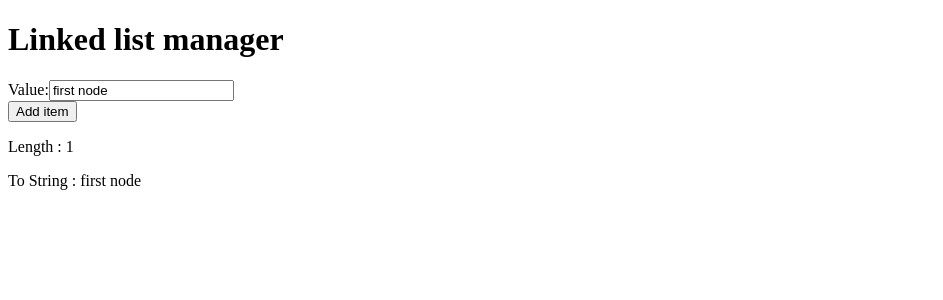
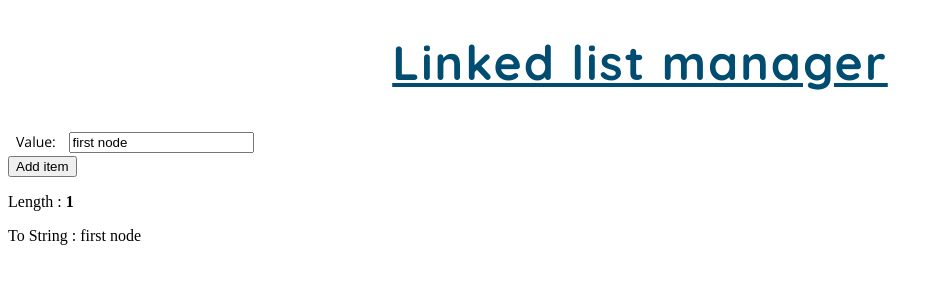
Before and after one commit to guillaume-gomez/linkedListTDD, a React app: page / in a window 1280 px wide. Shown: the top 300 px of the page, without its empty margins (0-943 px from the left). Built offline with nearby package versions, Linux system fonts and the light colour scheme.

Commit message:
Update style

```diff
--- a/index.html
+++ b/index.html
@@ -3,6 +3,8 @@
     <head>
         <meta charset="UTF-8" />
         <title>Hello React!</title>
+        <link href="https://fonts.googleapis.com/css?family=Open+Sans:400,600,700&display=swap" rel="stylesheet">
+        <link href="https://fonts.googleapis.com/css?family=Quicksand:400,500,600,700,800&display=swap" rel="stylesheet">
     </head>
     <body>
         <div id="example"></div>
--- a/src/components/LinkedListManager.tsx
+++ b/src/components/LinkedListManager.tsx
@@ -1,4 +1,4 @@
-import React, { useState } from 'react';
+import React, { useState } from "react";
 import {
   createLinkedList,
   append,
@@ -8,7 +8,7 @@ import {
   length,
   toMap,
   updateNode,
-  Node,
+  Node
 } from "../LinkedList";
 import { NodeLinkedList } from "./NodeLinkedList";
 
@@ -18,16 +18,15 @@ import { NodeLinkedList } from "./NodeLinkedList";
 let linkedList = createLinkedList("first node");
 
 export const LinkedListManager = () => {
-
   const [nodeArray, setNodeArray] = useState([linkedList.head]);
 
   function addItem() {
     const newNode = append(linkedList, "another node");
     // a better solution would be to use createNode...
-    setNodeArray([...nodeArray, newNode])
+    setNodeArray([...nodeArray, newNode]);
   }
 
-  function updateNodeItem(node: Node, newNode : Node, nodeIndex: number ) {
+  function updateNodeItem(node: Node, newNode: Node, nodeIndex: number) {
     // const newNodes = nodeArray.map((node, index) => {
     //   if(index === nodeIndex) {
     //     return newNode;
@@ -38,7 +37,7 @@ export const LinkedListManager = () => {
 
     // or though update linkedList
     updateNode(node, newNode.value);
-    setNodeArray(toMap(linkedList))
+    setNodeArray(toMap(linkedList));
   }
 
   function removeNode(nodeBefore: Node) {
@@ -53,28 +52,46 @@ export const LinkedListManager = () => {
 
   return (
     <div>
-      <div>
+      <div
+        style={{
+          textAlign: "center",
+          fontFamily: "Quicksand",
+          fontSize: "24px",
+          letterSpacing: "2px",
+          textDecoration: "underline",
+          color: "#004D71"
+        }}
+      >
         <h1> Linked list manager</h1>
       </div>
-      <div>
-        {
-          nodeArray.map((node, index) =>
-            <NodeLinkedList key={index} node={node} onchangeCallback={(newNode) => updateNodeItem(node, newNode, index)} >
-              { (index > 0 && index < nodeArray.length - 1) ?
-                  <button onClick={() => { removeNode(nodeArray[index - 1]) }}>Remove</button> :
-                  null
-              }
-            </NodeLinkedList>
-          )
-        }
+      <div style={{ fontFamily: "Open Sans", fontSize: "14px" }}>
+        {nodeArray.map((node, index) => (
+          <NodeLinkedList
+            key={index}
+            node={node}
+            onchangeCallback={newNode => updateNodeItem(node, newNode, index)}
+          >
+            {index > 0 && index < nodeArray.length - 1 ? (
+              <button
+                onClick={() => {
+                  removeNode(nodeArray[index - 1]);
+                }}
+              >
+                Remove
+              </button>
+            ) : null}
+          </NodeLinkedList>
+        ))}
       </div>
       <div>
         <button onClick={addItem}>Add item</button>
       </div>
       <div>
-        <p> Length : { length(linkedList) } </p>
-        <p> To String : { print(linkedList) } </p>
+        <p>
+          Length : <b>{length(linkedList)}</b>
+        </p>
+        <p> To String : {print(linkedList)} </p>
       </div>
     </div>
   );
-}
+};
--- a/src/components/NodeLinkedList.tsx
+++ b/src/components/NodeLinkedList.tsx
@@ -1,25 +1,37 @@
-import React, { useState } from 'react';
+import React, { useState } from "react";
 import { Node } from "../LinkedList";
 
 interface NodeProps {
   node: Node;
-  onchangeCallback:(node: Node) => void;
+  onchangeCallback: (node: Node) => void;
   children: React.ReactNode;
 }
 
-export const NodeLinkedList = ({node, onchangeCallback, children } : NodeProps) => {
-
+export const NodeLinkedList = ({
+  node,
+  onchangeCallback,
+  children
+}: NodeProps) => {
   function onchange(event: React.ChangeEvent<HTMLInputElement>) {
-    const updatedNode :Node = node;
-    onchangeCallback({...updatedNode, value: event.target.value});
+    const updatedNode: Node = node;
+    onchangeCallback({ ...updatedNode, value: event.target.value });
   }
 
   return (
-    <div>
-     <label>Value:</label>
+    <div style={{ height: "2vh", padding: "8px" }}>
+      <label style={{ paddingRight: "1vw" }}>Value:</label>
 
-     <input type="text" id="value" name="value" value={node.value} onChange={onchange}/>
-     {children}
+      <input
+        type="text"
+        id="value"
+        name="value"
+        value={node.value}
+        onChange={onchange}
+        style={{
+          marginRight: "1vw"
+        }}
+      />
+      {children}
     </div>
   );
-}
+};
```
